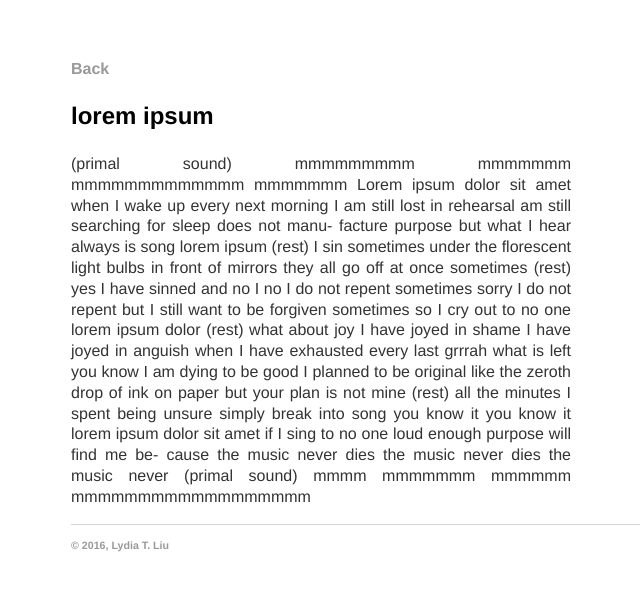
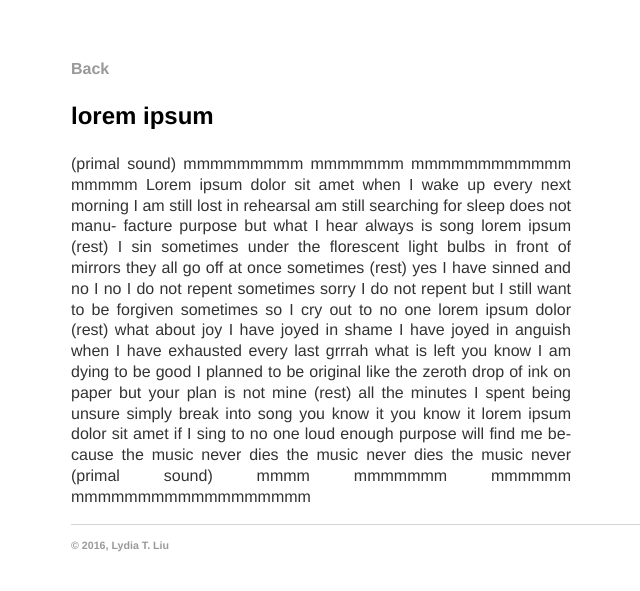
Before and after one commit to serenalwang/serenalwang.github.io, a Jekyll site: the page built from poems/lorem.md, in a window 1280 px wide. Shown: the top 591 px of the page, without its empty margins (121-761 px from the left). Built offline with Jekyll 4.4.1, drawn with Linux system fonts in a browser that asks for light colours.

Commit message:
Update lorem.md

```diff
--- a/poems/lorem.md
+++ b/poems/lorem.md
@@ -6,7 +6,7 @@ title: lorem ipsum
 ### lorem ipsum
 
 <p style="width:500px;text-align:justify">
-(primal sound) mmmmmmmmm mmmmmmm mmmmmmmmmmmmm mmmmmmm
+(primal sound) mmmmmmmmm mmmmmmm mmmmmmmmmmmm mmmmm
 Lorem ipsum dolor sit amet when I wake up every next morning I
 am still lost in rehearsal am still searching for sleep does not manu-
 facture purpose but what I hear always is song lorem ipsum (rest)
```
